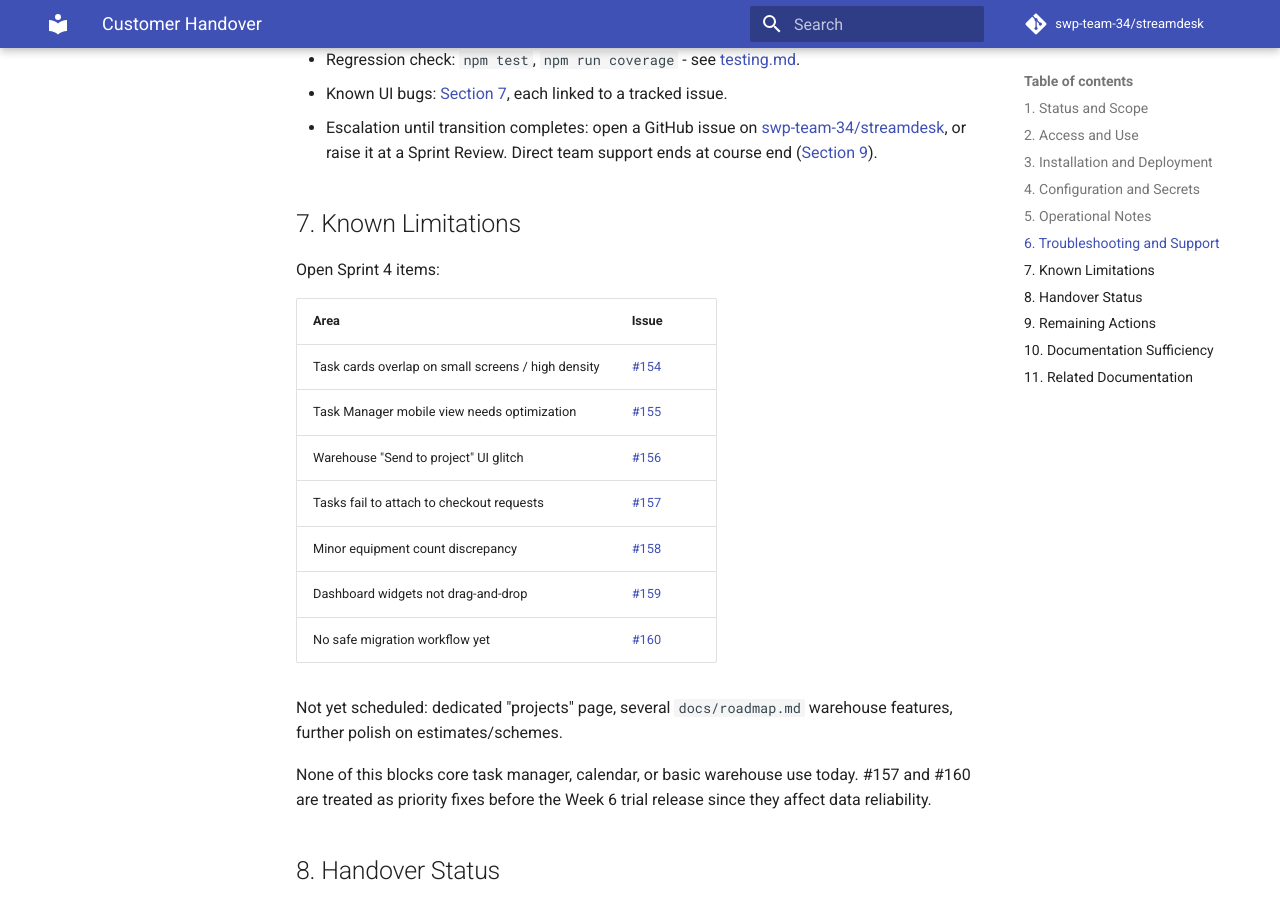
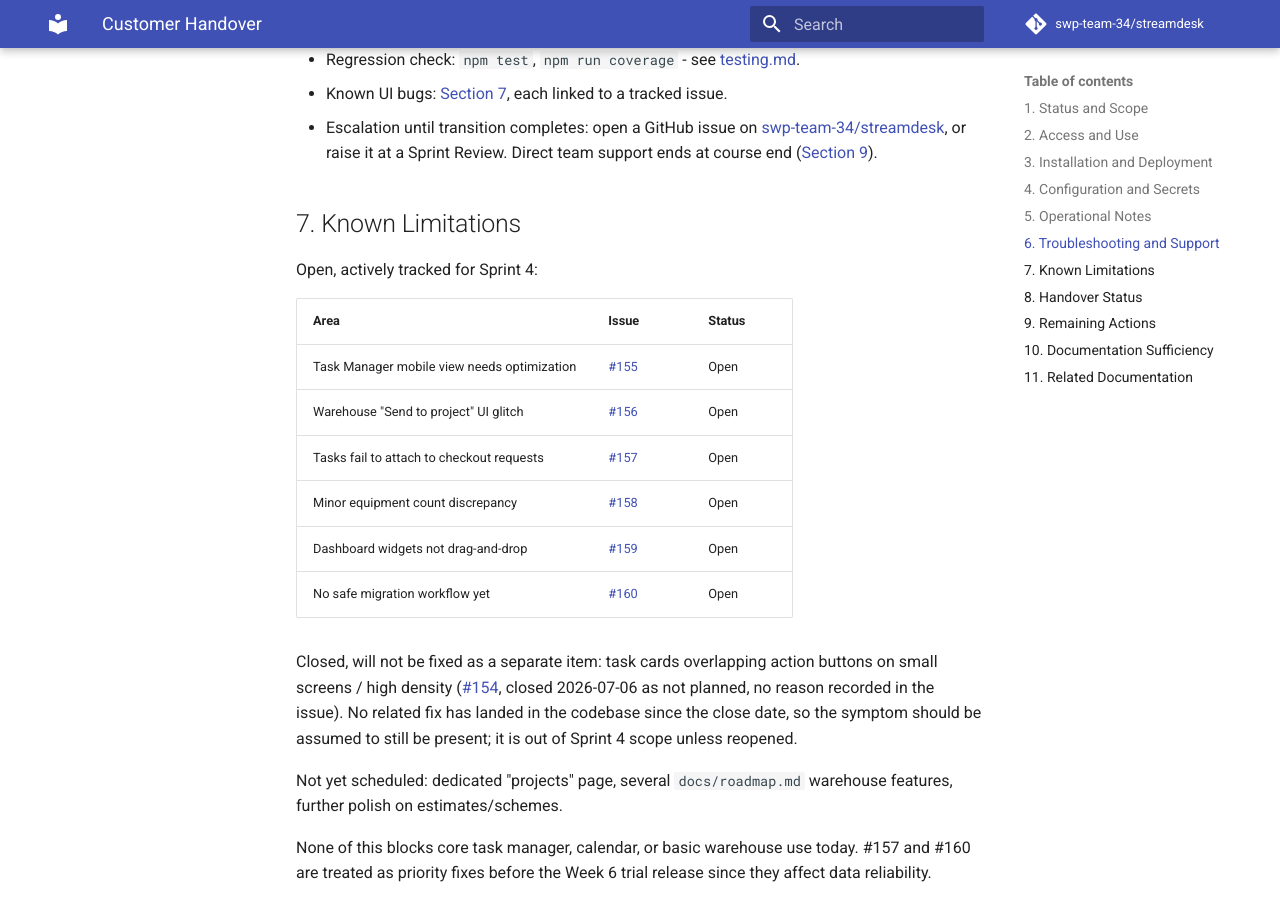
Before and after one commit to swp-team-34/streamdesk, an MkDocs documentation site: the page built from docs/customer-handover.md, in a window 1280 px wide and 900 px high, scrolled down 2153 px. Built offline with MkDocs 1.6.1 and Material for MkDocs 9.7.7, drawn with Linux system fonts in a browser that asks for light colours; comment, search, counter and statistics services are not loaded.

Commit message:
Docs: fixed the customer-handpver.md

```diff
--- a/docs/customer-handover.md
+++ b/docs/customer-handover.md
@@ -83,17 +83,22 @@ and integration keys if exposed; HTTPS is required in production.
 
 ## 7. Known Limitations
 
-Open Sprint 4 items:
+Open, actively tracked for Sprint 4:
 
-| Area | Issue |
-|---|---|
-| Task cards overlap on small screens / high density | [#154](https://github.com/swp-team-34/streamdesk/issues/154) |
-| Task Manager mobile view needs optimization | [#155](https://github.com/swp-team-34/streamdesk/issues/155) |
-| Warehouse "Send to project" UI glitch | [#156](https://github.com/swp-team-34/streamdesk/issues/156) |
-| Tasks fail to attach to checkout requests | [#157](https://github.com/swp-team-34/streamdesk/issues/157) |
-| Minor equipment count discrepancy | [#158](https://github.com/swp-team-34/streamdesk/issues/158) |
-| Dashboard widgets not drag-and-drop | [#159](https://github.com/swp-team-34/streamdesk/issues/159) |
-| No safe migration workflow yet | [#160](https://github.com/swp-team-34/streamdesk/issues/160) |
+| Area | Issue | Status |
+| --- | --- | --- |
+| Task Manager mobile view needs optimization | [#155](https://github.com/swp-team-34/streamdesk/issues/155) | Open |
+| Warehouse "Send to project" UI glitch | [#156](https://github.com/swp-team-34/streamdesk/issues/156) | Open |
+| Tasks fail to attach to checkout requests | [#157](https://github.com/swp-team-34/streamdesk/issues/157) | Open |
+| Minor equipment count discrepancy | [#158](https://github.com/swp-team-34/streamdesk/issues/158) | Open |
+| Dashboard widgets not drag-and-drop | [#159](https://github.com/swp-team-34/streamdesk/issues/159) | Open |
+| No safe migration workflow yet | [#160](https://github.com/swp-team-34/streamdesk/issues/160) | Open |
+
+Closed, will not be fixed as a separate item: task cards overlapping action buttons on small
+screens / high density ([#154](https://github.com/swp-team-34/streamdesk/issues/154), closed
+2026-07-06 as not planned, no reason recorded in the issue). No related fix has landed in the
+codebase since the close date, so the symptom should be assumed to still be present; it is out
+of Sprint 4 scope unless reopened.
 
 Not yet scheduled: dedicated "projects" page, several `docs/roadmap.md` warehouse features,
 further polish on estimates/schemes.
```
